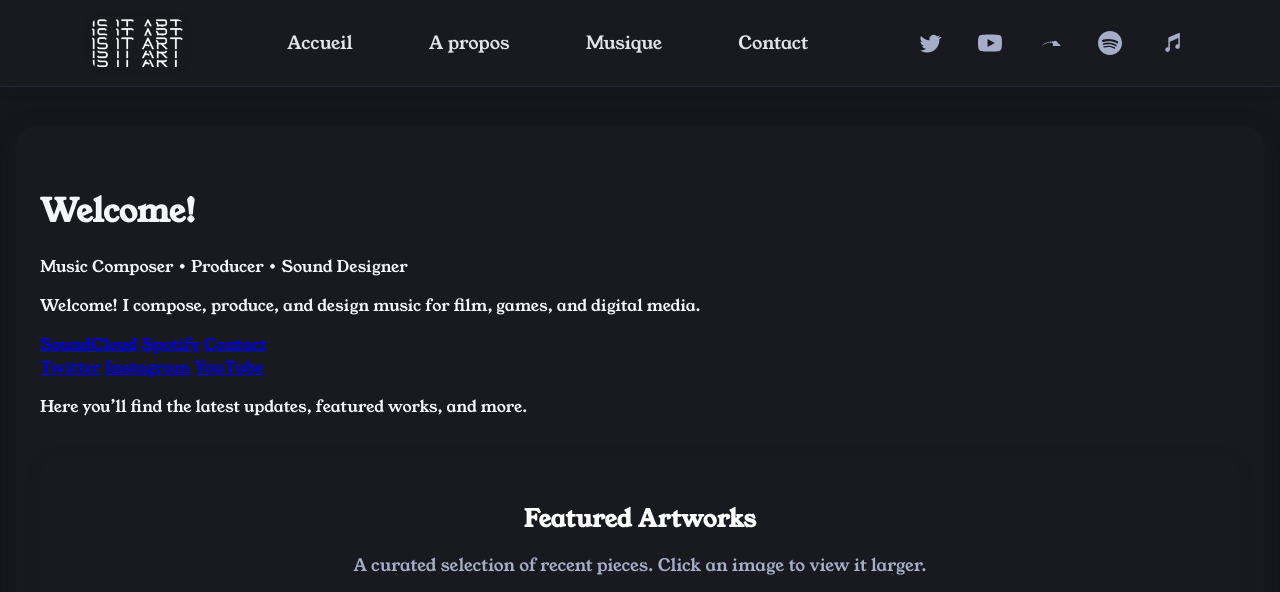
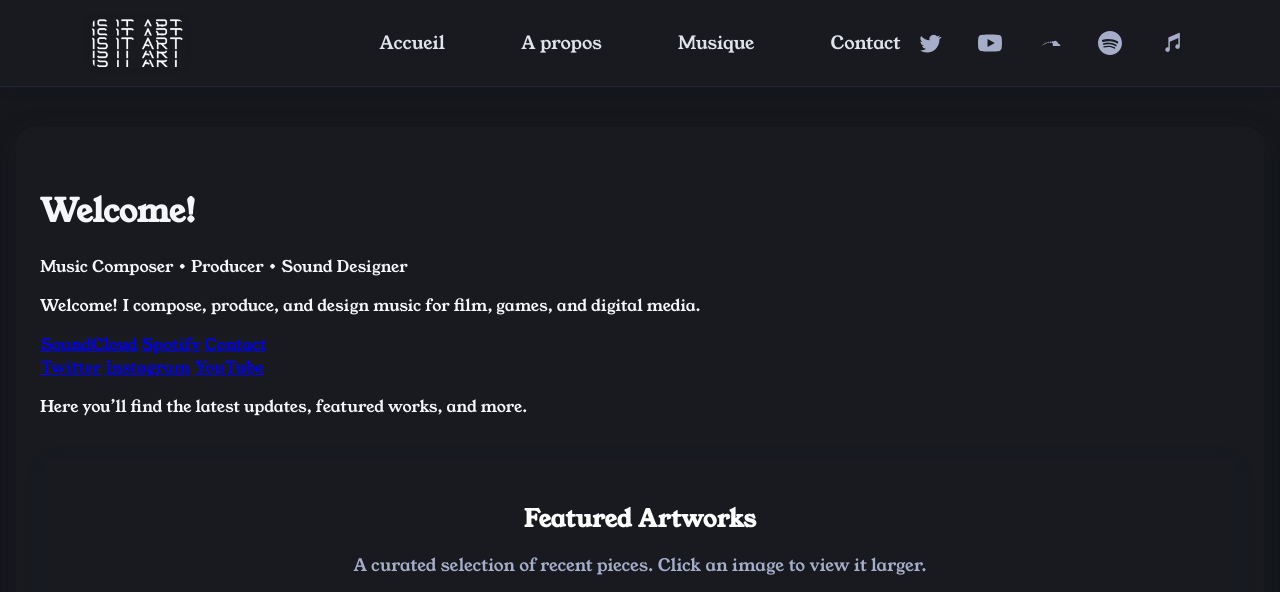
Before and after one commit to 0xnebru/0xnebru.github.io, a Jekyll site: the page built from index.md, in a window 1280 px wide and 1269 px high. Shown: the top 592 px of the window. Built offline with Jekyll 4.4.1, drawn with Linux system fonts in a browser that asks for light colours; grey boxes are pictures that could not be loaded.

Commit message:
Update style.css

```diff
--- a/assets/style.css
+++ b/assets/style.css
@@ -24,6 +24,7 @@ body {
 }
 
 .header-container {
+  position: relative;
   max-width: 1100px;
   margin: 0 auto;
   display: flex;
@@ -56,7 +57,10 @@ body {
 }
 
 .header-nav {
-  flex: 1;
+  position: absolute;
+  left: 50%;
+  top: 50%;
+  transform: translate(-50%, -50%);
   display: flex;
   justify-content: center;
   gap: 2.5rem;
```
